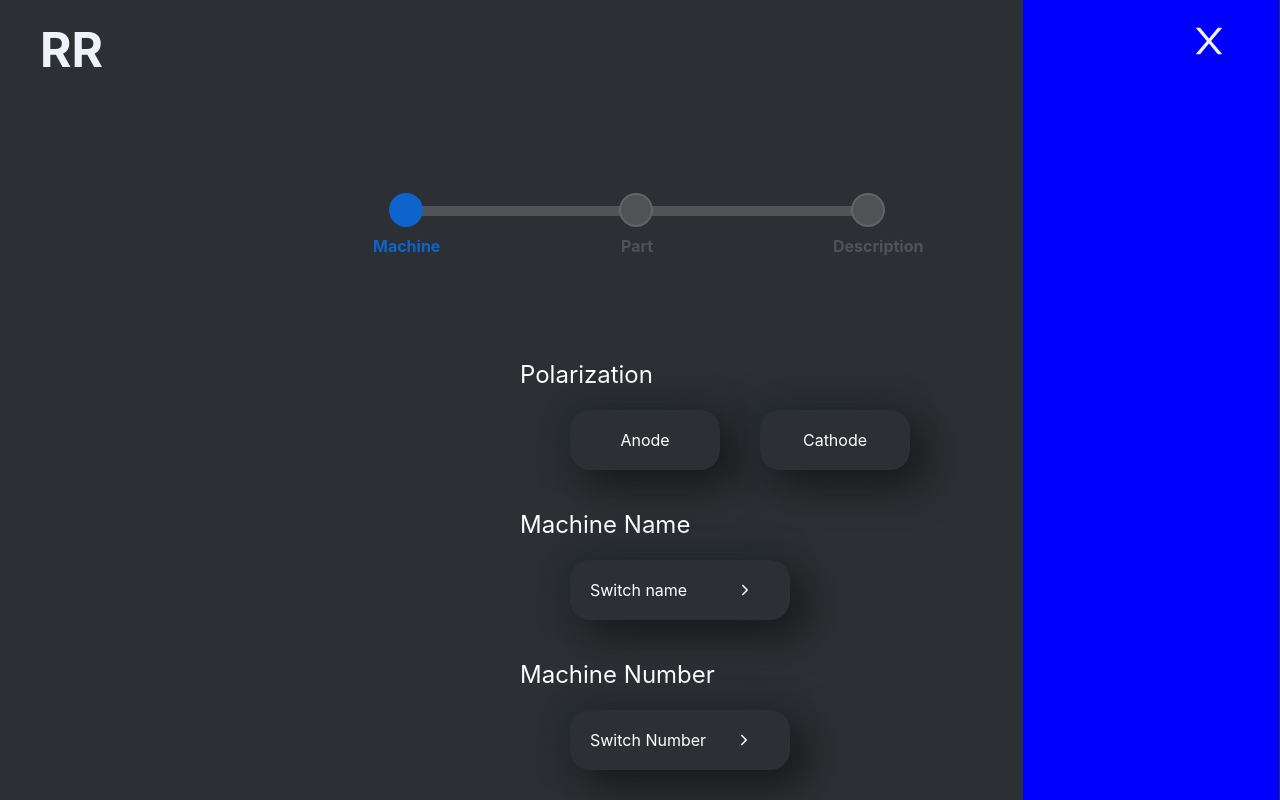
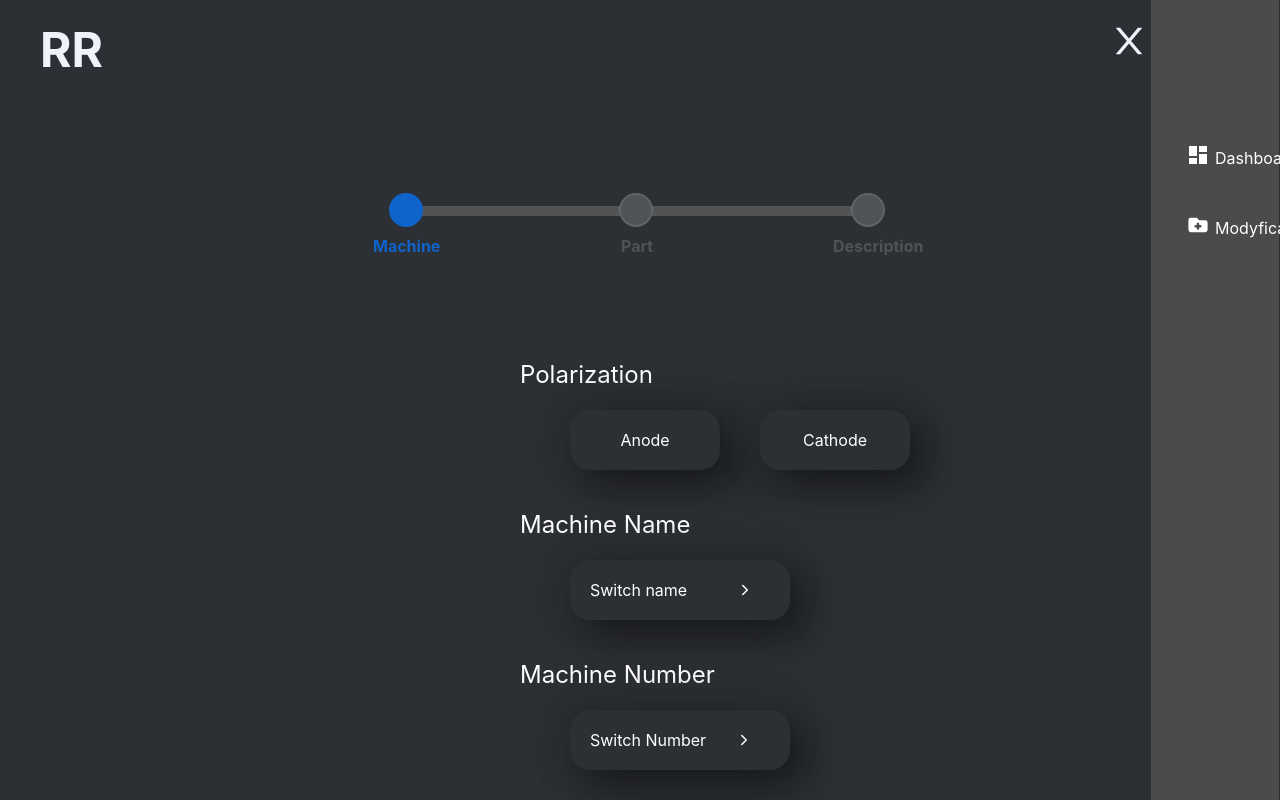
Before and after one commit to LukaszOlszewski96/RR-Repozitory, a React (Create React App) app: page / in a window 1280 px wide. Both pictures are taken after a click on the link 1209 px from the left and 46 px from the top of the page. Shown: the top 800 px of the page. Built offline with nearby package versions, Linux system fonts and the light colour scheme.

Commit message:
Add links in right navbar with css

```diff
--- a/src/Modyfication/Navbar/Hamburger/Hamburger.css
+++ b/src/Modyfication/Navbar/Hamburger/Hamburger.css
@@ -4,7 +4,7 @@
     float: right;
     position: relative;
     top: 20px;
-    background-color: aqua;
+    display:block;
 }
 .hamburger-menu-icon{
     color:#EEF2FA;
@@ -13,18 +13,60 @@
     right: 50px;
     z-index: 2;
 }
+.hamburger-menu-icon.active{
+    color:#EEF2FA;
+    font-size: 42px;
+    position: absolute;
+    right: 130px;
+    z-index: 2;
+}
 .menu-link-box{
     display: none;
     width: 0%;
     height: 100%;
 }
 .menu-link-box.active{
-    background-color: blue;
-    width: 20%;
+    background-color: rgb(77, 74, 74);
+    width: 10%;
     height: 100%;
-    display: flex;
+    display: block;
     top:0px;
     right: 1px;
     position: fixed;
     z-index: 1;
 }
+.link-conteiner{
+    display: block;
+    position: relative;
+    top:10vw;
+    left:2vw;
+}
+.link-box{
+    display:block;
+    position:relative;
+    top:20%;
+    left:-20%;
+}
+.link-box a{
+    display: flex;
+    width: 100%;
+    padding-left:40px;
+    padding-top: 20px;
+    padding-bottom:20px;
+    height: auto;
+}
+.link-box a:hover{
+    background-color: #2C2F33;
+}
+.icon-link{
+    font-size: 24px ;
+    position: relative;
+    bottom:5px;
+    right:5px;
+}
+.links-box a{
+    color: #EEF2FA;;
+    font-size: 0.7vw;
+    float: left;
+    display:flex;
+}
--- a/src/Modyfication/Navbar/Hamburger/Hamburger.js
+++ b/src/Modyfication/Navbar/Hamburger/Hamburger.js
@@ -2,6 +2,8 @@ import React from 'react';
 import './Hamburger.css';
 import {AiOutlineClose} from "react-icons/ai";
 import {FiMenu} from "react-icons/fi";
+import {MdDashboard} from "react-icons/md";
+import {HiFolderAdd} from "react-icons/hi";
 
 function Hamburger() {
 
@@ -17,8 +19,13 @@ function Hamburger() {
 
     return (
         <div className="hamburger-conteiner">
-            <a href="#" className="hamburger-menu-icon" onClick={clickMenu}> {clickHamburger ? <AiOutlineClose/> : <FiMenu/>}</a>
-            <div className= {showMenu ? "menu-link-box active" : "menu-link-box"}></div>
+            <a href="#" className={clickHamburger ?"hamburger-menu-icon active":"hamburger-menu-icon"} onClick={clickMenu}> {clickHamburger ? <AiOutlineClose/> : <FiMenu/>}</a>
+            <div className= {showMenu ? "menu-link-box active" : "menu-link-box"}>
+                <div className="link-conteiner">
+                    <div className="link-box"><a href="/"><div className="icon-link"><MdDashboard/></div>Dashboard</a></div>
+                    <div className="link-box"><a href="/"><div className="icon-link"><HiFolderAdd/></div>Modyfication</a></div>
+                </div>
+            </div>
         </div>
     )
 }
```
Also changed, not shown: src/Dashboard/Dashboard.js (added, +12 -0 lines), src/Dashboard/Dashboard.css (added).
